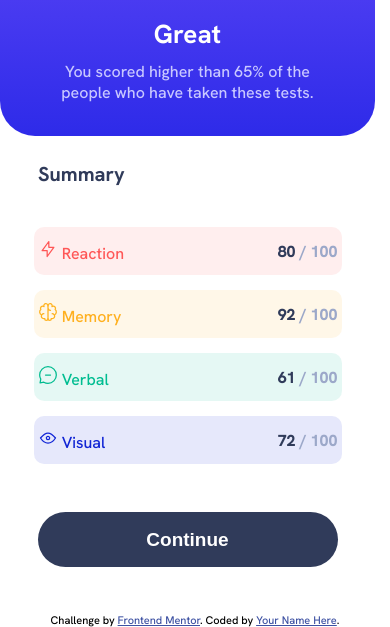
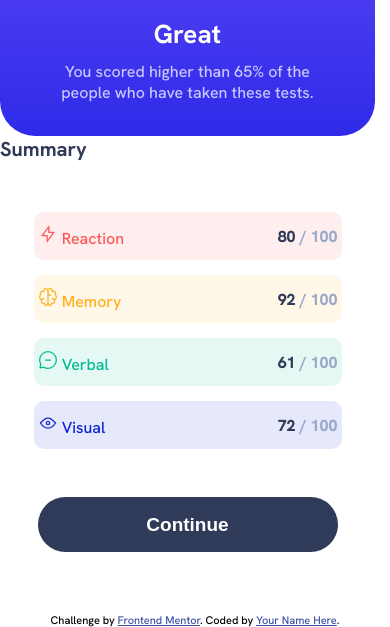
Before and after one commit to NichitaGabriel/Results-summary-component, a plain HTML site: page index.html in a window 390 px wide. Shown: the part 234-861 px from the top of the page. Drawn offline with Linux system fonts and the light colour scheme.

Commit message:
small improvements
For mobile design I moved an element, fixed some margins, and added cursor pointer for a button.

```diff
--- a/style.css
+++ b/style.css
@@ -21,6 +21,8 @@ body {
 	width: 375px;
 	height: 830px;
 	background-color: white;
+	display: flex;
+	flex-direction: column;
 }
 
 .display-results {
@@ -84,9 +86,8 @@ body {
 }
 
 .display-score-title {
-	padding: 0px 0px 0px 38px;
+	padding: 0px 215px 10px 0px;
 	font-size: 20px;
-	margin-top: 25px;
 	font-weight: 700;
 	color: hsl(224, 30%, 27%);
 }
@@ -157,4 +158,5 @@ body {
 
 	color: white;
 	background-color: hsl(224, 30%, 27%);
+	cursor: pointer;
 }
```
